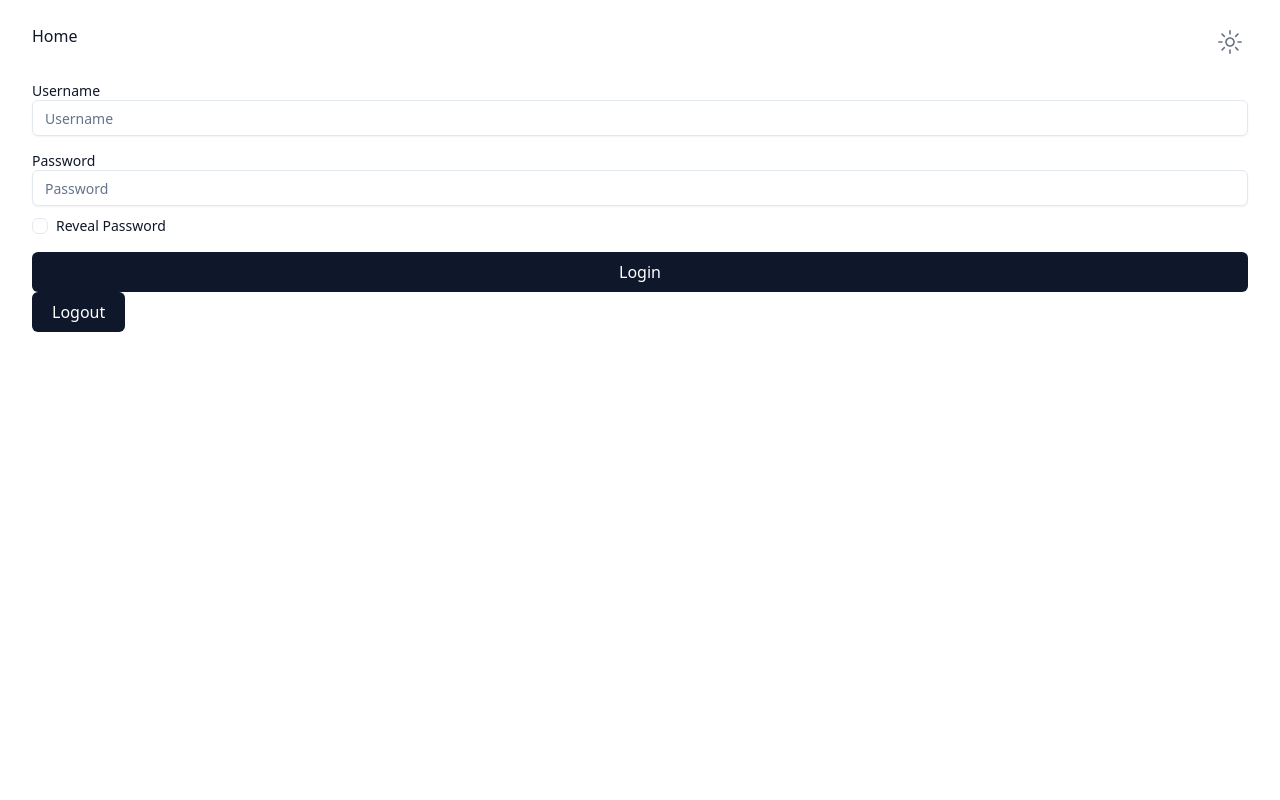
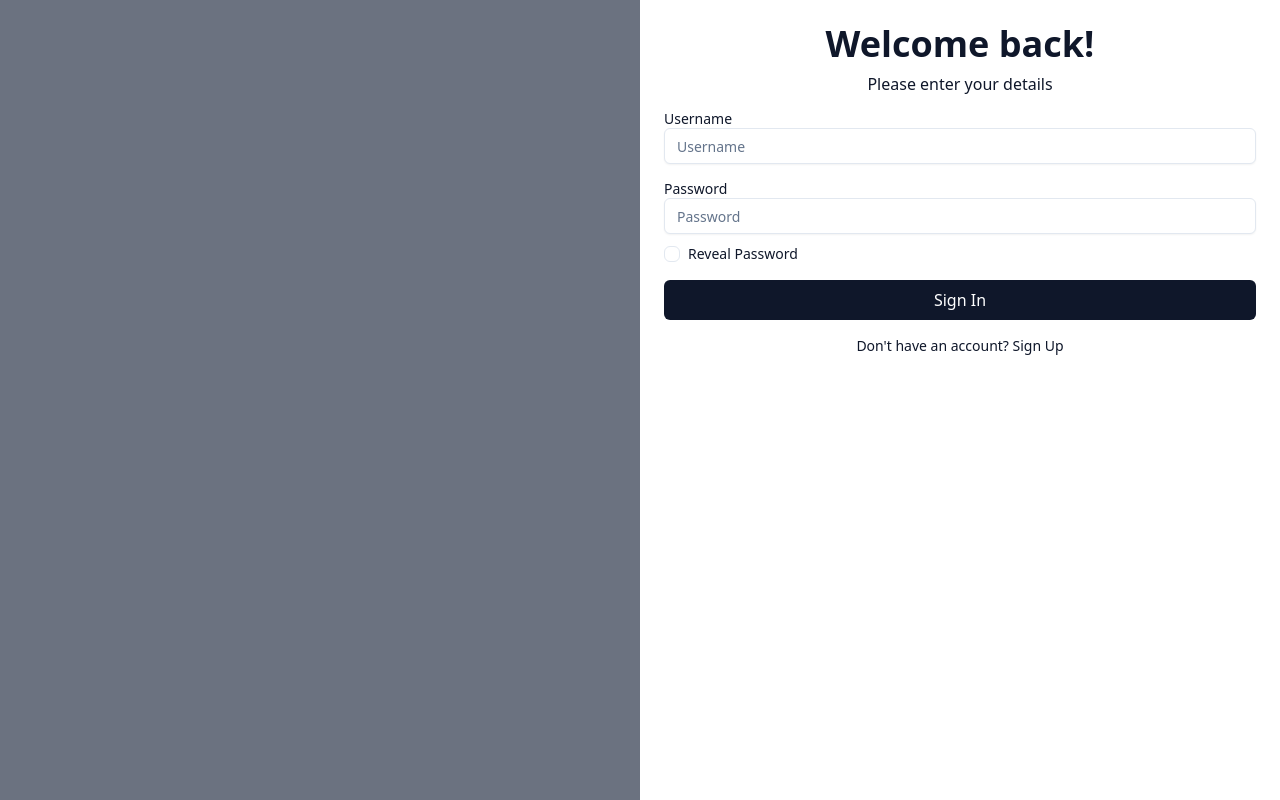
Before and after one commit to rbondoc96/express-react-template, a React (Vite) app in the folder packages/client/: page /login in a window 1280 px wide. Built offline with nearby package versions, Linux system fonts and the light colour scheme; no server answers.

Commit message:
update(client): change login and register layouts; add dashboard page

```diff
--- a/packages/client/src/components/login-form.tsx
+++ b/packages/client/src/components/login-form.tsx
@@ -40,7 +40,7 @@ export function LoginForm(): ReactNode {
                 <form noValidate onSubmit={onLogin} className="flex flex-col gap-4">
                     <FormText control={form.control} label="Username" name="username" placeholder="Username" />
                     <FormPassword control={form.control} label="Password" name="password" placeholder="Password" />
-                    <SolidButton type="submit">Login</SolidButton>
+                    <SolidButton type="submit">Sign In</SolidButton>
                 </form>
             </FormProvider>
         </div>
--- a/packages/client/src/components/register-form.tsx
+++ b/packages/client/src/components/register-form.tsx
@@ -45,7 +45,7 @@ export function RegisterForm(): ReactNode {
                 </div>
                 <FormText type="email" control={form.control} label="Username" name="username" placeholder="Username" />
                 <FormPassword control={form.control} label="Password" name="password" placeholder="Password" />
-                <SolidButton type="submit">Register</SolidButton>
+                <SolidButton type="submit">Sign Up</SolidButton>
             </form>
         </FormProvider>
     );
--- /dev/null
+++ b/packages/client/src/layouts/app-layout.tsx
@@ -0,0 +1,13 @@
+import { type ReactNode } from 'react';
+import { Navigate, Outlet } from 'react-router-dom';
+import { useMeQuery } from '@/hooks/queries/use-me-query';
+
+export function AppLayout(): ReactNode {
+    const { data: user } = useMeQuery();
+
+    if (!user) {
+        return <Navigate to="/login" />;
+    }
+
+    return <Outlet />;
+}
--- /dev/null
+++ b/packages/client/src/layouts/auth-layout.tsx
@@ -0,0 +1,29 @@
+import { ReloadIcon } from '@radix-ui/react-icons';
+import { type ReactNode } from 'react';
+import { Navigate, Outlet } from 'react-router-dom';
+import { useMeQuery } from '@/hooks/queries/use-me-query';
+
+// Fetch on render vs render on fetch?
+export function AuthLayout(): ReactNode {
+    const { data: user, isPending } = useMeQuery();
+
+    // When refreshing, this shows for a quick second.
+    if (isPending) {
+        return <ReloadIcon />;
+    }
+
+    if (user) {
+        return <Navigate to="/dashboard" />;
+    }
+
+    return (
+        <div className="flex min-h-screen">
+            <div className="flex-1 bg-gray-500" />
+            <div className="flex-1">
+                <div className="h-full p-6">
+                    <Outlet />
+                </div>
+            </div>
+        </div>
+    );
+}
--- a/packages/client/src/routes/_names.ts
+++ b/packages/client/src/routes/_names.ts
@@ -10,6 +10,7 @@ function Route<P extends string>(name: symbol, path: P): RouteName<P> {
     };
 }
 
+export const ROUTE_DASHBOARD = Route(Symbol('dashboard'), '/dashboard');
 export const ROUTE_LOGIN = Route(Symbol('login'), '/login');
 export const ROUTE_REGISTER = Route(Symbol('register'), '/register');
 export const ROUTE_ROOT = Route(Symbol('root'), '/');
--- /dev/null
+++ b/packages/client/src/routes/app/dashboard.tsx
@@ -0,0 +1,14 @@
+import { type ReactNode } from 'react';
+import { SolidButton } from '@/components/buttons/solid-button';
+import { useLogoutMutation } from '@/hooks/mutations/use-logout-mutation';
+
+export function Dashboard(): ReactNode {
+    const { mutateAsync: logout } = useLogoutMutation();
+
+    return (
+        <div>
+            <h1>Dashboard</h1>
+            <SolidButton onClick={async () => await logout()}>Sign Out</SolidButton>
+        </div>
+    );
+}
--- a/packages/client/src/routes/login.tsx
+++ b/packages/client/src/routes/login.tsx
@@ -1,15 +1,23 @@
 import { type ReactNode } from 'react';
-import { SolidButton } from '@/components/buttons/solid-button';
+import { Link } from '@/components/link';
 import { LoginForm } from '@/components/login-form';
-import { useLogoutMutation } from '@/hooks/mutations/use-logout-mutation';
 
 export function Login(): ReactNode {
-    const { mutateAsync: logout } = useLogoutMutation();
-
     return (
-        <div>
+        <div className="flex flex-col gap-4">
+            <div className="flex flex-col gap-2 items-center">
+                <h1 className="text-4xl font-bold">Welcome back!</h1>
+                <p>Please enter your details</p>
+            </div>
             <LoginForm />
-            <SolidButton onClick={async () => await logout()}>Logout</SolidButton>
+            <div>
+                <p className="text-sm text-center">
+                    Don&apos;t have an account?{' '}
+                    <Link to="/register" className="font-medium">
+                        Sign Up
+                    </Link>
+                </p>
+            </div>
         </div>
     );
 }
--- a/packages/client/src/routes/register.tsx
+++ b/packages/client/src/routes/register.tsx
@@ -1,10 +1,23 @@
 import { type ReactNode } from 'react';
+import { Link } from '@/components/link';
 import { RegisterForm } from '@/components/register-form';
 
 export function Register(): ReactNode {
     return (
-        <div>
+        <div className="flex flex-col gap-4">
+            <div className="flex flex-col gap-2 items-center">
+                <h1 className="text-4xl font-bold">Create an account</h1>
+                <p>Please enter your details</p>
+            </div>
             <RegisterForm />
+            <div>
+                <p className="text-sm text-center">
+                    Already have an account?{' '}
+                    <Link to="/login" className="font-medium">
+                        Sign In
+                    </Link>
+                </p>
+            </div>
         </div>
     );
 }
--- a/packages/client/src/routes/root.tsx
+++ b/packages/client/src/routes/root.tsx
@@ -2,6 +2,7 @@ import { type ReactNode } from 'react';
 import { client } from '@/api/client';
 import { SolidButton } from '@/components/buttons/solid-button';
 import { Link } from '@/components/link';
+import { ThemeToggle } from '@/components/theme-toggle';
 
 export function Root(): ReactNode {
     const getUsers = async () => {
@@ -24,6 +25,14 @@ export function Root(): ReactNode {
     };
 
     return (
+        <div className="container flex flex-col justify-between px-8">
+            <header className="my-6">
+                <div className="flex justify-between">
+                    <Link to="/">Home</Link>
+                    <ThemeToggle />
+                </div>
+            </header>
+            <main>
                 <div className="min-h-screen flex flex-col gap-4">
                     <div className="flex flex-col items-center">
                         <h1 className="text-4xl font-semibold">Express + React Template</h1>
@@ -36,5 +45,7 @@ export function Root(): ReactNode {
                     </Link>
                     <SolidButton onClick={getUsers}>Get Users</SolidButton>
                 </div>
+            </main>
+        </div>
     );
 }
```
Also changed, not shown: packages/client/src/routes/_router.ts (+18 -7 lines). Lines whose indentation alone changed are shown as unchanged.
